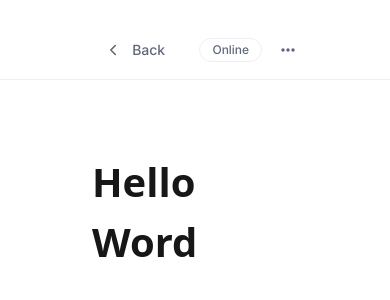
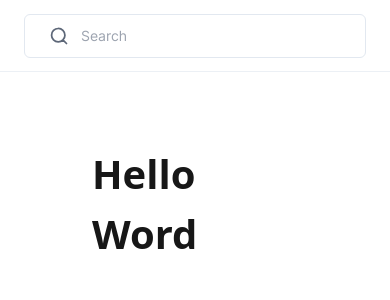
Before and after one commit to phathung2003/SocialMedia, a Next.js app: page / in a window 390 px wide. Shown: the top 300 px of the page. Built offline with nearby package versions, Linux system fonts and the light colour scheme.

Commit message:
feat(header): add mobile search header + fix mobile padding

```diff
--- a/src/components/Header.tsx
+++ b/src/components/Header.tsx
@@ -13,11 +13,12 @@ export const Header = () => {
   return (
     <>
       <WebHeader />
-      <MobileHeader_Message />
+      <MobileHeader_Search />
     </>
   );
 };
 
+/* Web */
 const WebHeader = () => {
   return (
     <div className="header web" id="header">
@@ -39,6 +40,7 @@ const WebHeader = () => {
   );
 };
 
+/* Mobile */
 export const MobileHeader_Login = () => {
   return (
     <div className="header single-element mobile">
@@ -65,18 +67,29 @@ export const MobileHeader_Main = () => {
   );
 };
 
-const MobileHeader_Message = () => {
+export const MobileHeader_Message = () => {
   return (
     <div className="header mobile">
       <div className="back container" id="back">
         <LeftArrow props={{ fontSize: 20 }} />
-        <label>Back</label>
+        <label id="back-lable">Back</label>
       </div>
 
       <div className="account-status container" id="account-status">
-        <label>Online</label>
+        <label id="account-status-lable">Online</label>
         <More props={{ fontSize: 20 }} />
       </div>
     </div>
   );
 };
+
+export const MobileHeader_Search = () => {
+  return (
+    <div className="header single-element mobile">
+      <div className="search container" id="search-bar">
+        <Search props={{ fontSize: 20 }} />
+        <input type="text" id="search-input" placeholder="Search" />
+      </div>
+    </div>
+  );
+};
--- a/src/styles/_header.scss
+++ b/src/styles/_header.scss
@@ -50,7 +50,7 @@
   align-items: center;
   padding: 9px 24px 9px 24px;
 
-  width: 582px;
+  width: 40%;
   flex: 2;
   height: 44px;
   border: 1px solid var(--searchBorder);
@@ -68,6 +68,10 @@
   transition:
     transform 0.3s ease,
     opacity 0.3s ease;
+}
+
+.mobile .search {
+  border-radius: 6px;
 }
 
 .search:focus-within .search-icon {
@@ -88,7 +92,7 @@
   font-size: 14px;
 }
 
-.search:focus-within .search-input {
+.search:focus-within input {
   transform: translateX(calc(-20px - 12px));
 }
 
@@ -144,7 +148,7 @@
   width: 100%;
   height: 80px;
   grid-column: span 12;
-  justify-content: center;
+  justify-content: space-between;
   padding: 20px 92px 0 92px;
 
   background-color: var(--headerBackground);
@@ -162,13 +166,14 @@
 }
 
 .mobile {
+  height: 72px;
+  padding: 14px 24px 14px 24px;
   display: none;
 }
 
 @media (max-width: 800px) {
   .mobile {
     display: flex;
-    padding: auto;
   }
 
   .web {
```
